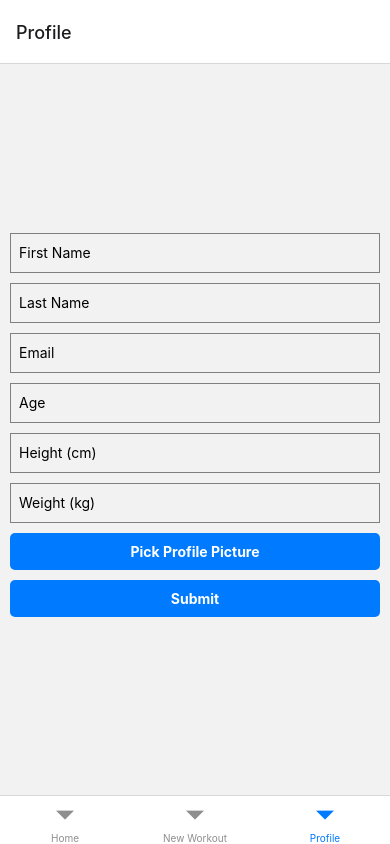
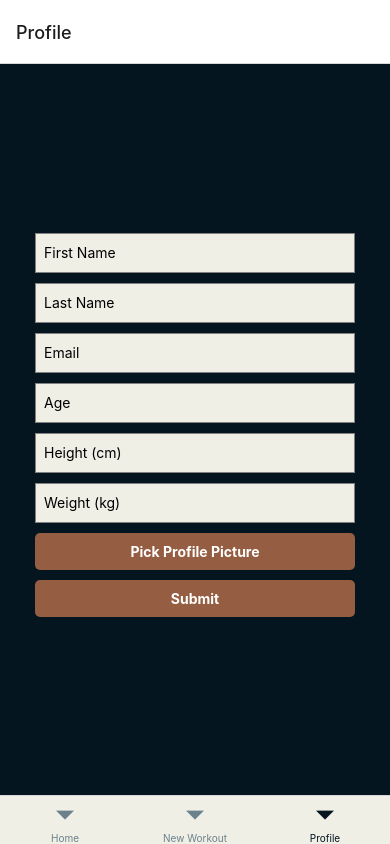
Before and after one commit to diegoguardiola/FitnessTracker, a React Native app in the folder fronend/: screen /Profile in a window 390 px wide. Built offline with nearby package versions, Linux system fonts and the light colour scheme; no server answers.

Commit message:
added some styling

```diff
--- a/fronend/App.js
+++ b/fronend/App.js
@@ -1,38 +1,37 @@
-import { StatusBar } from 'expo-status-bar';
 import React from 'react';
-import { StyleSheet, Text, View } from 'react-native';
+import { StyleSheet } from 'react-native';
 import { createBottomTabNavigator } from '@react-navigation/bottom-tabs';
 import { NavigationContainer } from '@react-navigation/native';
 
 import NewWorkout from './views/NewWorkout';
 import ProfileForm from './views/Profile';
 import Home from './views/Home';
-
 const Tab = createBottomTabNavigator();
-
-function MyTabs(){
+function MyTabs() {
   return (
-    <Tab.Navigator>
+    <Tab.Navigator
+      tabBarOptions={{
+        activeBackgroundColor: '#EFEFE6',
+        inactiveBackgroundColor: '#EFEFE6',
+        activeTintColor: '#04151F',
+        inactiveTintColor: '#6B818C'
+      }}
+    >
       <Tab.Screen name="Home" component={Home} />
       <Tab.Screen name="New Workout" component={NewWorkout} />
       <Tab.Screen name="Profile" component={ProfileForm} />
     </Tab.Navigator>
-  )
+  );
 }
 
 export default function App() {
   return (
-    <NavigationContainer>
+    <NavigationContainer >
       <MyTabs />
     </NavigationContainer>
   );
 }
 
 const styles = StyleSheet.create({
-  container: {
-    flex: 1,
-    backgroundColor: '#fff',
-    alignItems: 'center',
-    justifyContent: 'center',
-  },
+
 });
--- a/fronend/components/NewExercise.js
+++ b/fronend/components/NewExercise.js
@@ -1,6 +1,10 @@
 import React, { useState, useEffect, useRef } from 'react';
 import axios from 'axios';
-import { View, ScrollView, Modal, Text, TouchableOpacity, StyleSheet, Button } from 'react-native';
+import {
+  View, ScrollView, Modal,
+  Text, TouchableOpacity, StyleSheet,
+  FlatList
+} from 'react-native';
 import myExerciseList from './ExerciseList';
 import { ExerciseView } from './Sets';
 
@@ -107,12 +111,12 @@ const submitAll = async (event) => {
   }
 };
   return (
-    <View>
+    <View style={styles.container}>
       <ScrollView>
        {/* Render the clock */}
-      <View style={styles.container}>
+        <View style={styles.timeContainer}>
           <Text style={styles.timerText}>{formatTime(elapsedTime)}</Text>
-        <View style={styles.buttonContainer}>
+          <View style={styles.timeButtonContainer}>
             <TouchableOpacity style={styles.startButton} onPress={startTimer}>
               <Text style={styles.buttonText}>Start</Text>
             </TouchableOpacity>
@@ -125,13 +129,15 @@ const submitAll = async (event) => {
         <View style={styles.ExerciseBox}>
           {views}
         </View>
-
         {/* Add a new view */}
         <TouchableOpacity onPress={() => setVisible(true)}>
-          <Text>Select an Exercise</Text>
+            <Text style={{color: '#6B818C', alignSelf: 'center'}}>Select an Exercise</Text>
         </TouchableOpacity>
         <Modal visible={visible}>
-          <ScrollView>
+          <ScrollView
+            ontentContainerStyle={styles.scrollViewContainer}
+            contentInset={{top: 10, left: 10, bottom: 10, right: 10}}
+            bounces='true'>
             {exercises.map((item) => (
               <TouchableOpacity key={item.id} onPress={() => handlePress(item)}>
                 <Text>{item.name}</Text>
@@ -142,41 +148,68 @@ const submitAll = async (event) => {
             </TouchableOpacity>
           </ScrollView>
         </Modal>
-        <Button title="Submit All" onPress={submitAll} />
+        {/* Submit All */}
+        <TouchableOpacity onPress={submitAll} style={styles.submitAllButton}>
+          <Text style={styles.buttonText}>Submit All</Text>
+        </TouchableOpacity>
       </ScrollView>
     </View>
   );
 }
 
 const styles = StyleSheet.create({
+  container: {
+    flexDirection: 'column',
+    alignItems: 'center',
+  },
+  scrollView: {
+    flexDirection: 'column',
+    alignItems: 'center',
+  },
   ExerciseBox: {
     flexDirection: 'column',
     alignItems: 'center',
-    borderWidth: 2,
-    borderRadius: 5,
-    width: 500,
   },
-  container: {
+  timeContainer: {
+    flexDirection: 'column',
     alignItems: 'center',
+    margin: 10
   },
   timerText: {
-    fontSize: 48,
+    fontSize: 38,
+    color: '#6B818C'
   },
-  buttonContainer: {
+  timeButtonContainer: {
     flexDirection: 'row',
     justifyContent: 'center',
     marginTop: 16,
   },
   startButton: {
-    backgroundColor: 'green',
+    backgroundColor: '#6B818C',
+    color: '#EFEFE6',
     padding: 8,
     borderRadius: 4,
     marginRight: 8,
   },
   finishButton: {
-    backgroundColor: 'red',
+    backgroundColor: '#6B818C',
+    color: '#EFEFE6',
     padding: 8,
     borderRadius: 4,
+  },
+  scrollViewContainer: {
+    alignItems: 'center',
+    width: 450
+  },
+  submitAllButton: {
+    backgroundColor: '#955E42',
+    alignSelf: 'center',
+    alignItems: 'center',
+    width: 300,
+    padding: 10,
+    borderRadius: 5,
+    marginTop: 20,
+    marginBottom: 10,
   },
   buttonText: {
     color: 'white',
--- a/fronend/package.json
+++ b/fronend/package.json
@@ -20,6 +20,7 @@
     "react-dom": "18.2.0",
     "react-native": "0.71.3",
     "react-native-image-crop-picker": "^0.39.0",
+    "react-native-safe-area-context": "^4.5.0",
     "react-native-web": "~0.18.10"
   },
   "devDependencies": {
--- a/fronend/views/Home.js
+++ b/fronend/views/Home.js
@@ -1,5 +1,5 @@
 import React, { useState, useEffect } from 'react';
-import { View, Text } from 'react-native';
+import { View, Text, StyleSheet } from 'react-native';
 import axios from 'axios';
 
 const Home = () => {
@@ -19,7 +19,7 @@ const Home = () => {
   }, []);
 
   return (
-    <View>
+    <View style={styles.container}>
       {profiles.map((profile) => (
         <View key={profile._id}>
           <Text>{profile.firstName} {profile.lastName}</Text>
@@ -34,4 +34,13 @@ const Home = () => {
   );
 };
 
+const styles = StyleSheet.create({
+  container: {
+    flex: 1,
+    justifyContent: 'center',
+    backgroundColor: '#04151F'
+  },
+});
+
+
 export default Home;
--- a/fronend/views/NewWorkout.js
+++ b/fronend/views/NewWorkout.js
@@ -1,8 +1,13 @@
 import ExerciseList from "../components/NewExercise";
-import { StyleSheet, Text, View, TouchableOpacity, StatusBar, Button } from 'react-native';
+import {
+  StyleSheet, Text, View,
+  TouchableOpacity, StatusBar,
+  Button, SafeAreaView
+} from 'react-native';
 import axios from "axios";
 import React from "react";
 import { useState } from 'react';
+import { SafeAreaProvider } from 'react-native-safe-area-context';
 
 
 function NewWorkout() {
@@ -33,13 +38,33 @@ function NewWorkout() {
 
       }
     return (
-      <View style={{ flex: 1, justifyContent: 'center', alignItems: 'center' }}>
-        <Text>New Workout</Text>
-        <StatusBar style="auto" />
-        <ExerciseList/>
+      <SafeAreaProvider style={styles.container}>
+        <SafeAreaView>
+        <View style={styles.headerContainer}>
+          <Text style={styles.headerText}>New Workout</Text>
+          <StatusBar style="auto" />
+          <ExerciseList/>
+        </View>
+        </SafeAreaView>
+      </SafeAreaProvider>
 
-      </View>
     );
   }
 
+  const styles = StyleSheet.create({
+    container: {
+      flex: 1,
+      justifyContent: 'center',
+      backgroundColor: '#04151F'
+    },
+    headerContainer: {
+      flex: 1,
+      alignItems: 'center'
+    },
+    headerText: {
+      fontSize: 44,
+      color: '#9C914F',
+    }
+  });
+
   export default NewWorkout;
--- a/fronend/views/Profile.js
+++ b/fronend/views/Profile.js
@@ -1,13 +1,12 @@
 import React, {useState} from 'react';
 import {
-  View,
-  Text,
-  TextInput,
-  TouchableOpacity,
-  StyleSheet,
+  View, Text, TextInput,
+  TouchableOpacity, StyleSheet,
+  SafeAreaView,
 } from 'react-native';
 import * as ImagePicker from 'expo-image-picker';
 import axios from 'axios';
+import { SafeAreaProvider } from 'react-native-safe-area-context';
 
 const ProfileForm = () => {
   const [firstName, setFirstName] = useState('');
@@ -55,7 +54,8 @@ const pickImage = async () => {
   };
 
   return (
-    <View style={styles.container}>
+    <SafeAreaProvider style={styles.container}>
+      <SafeAreaView >
         <TextInput
           style={styles.input}
           value={firstName}
@@ -101,7 +101,9 @@ const pickImage = async () => {
         <TouchableOpacity onPress={handleSubmit} style={styles.button}>
           <Text style={styles.buttonText}>Submit</Text>
         </TouchableOpacity>
-    </View>
+      </SafeAreaView>
+    </SafeAreaProvider>
+
   );
 };
 
@@ -109,20 +111,23 @@ const styles = StyleSheet.create({
   container: {
     flex: 1,
     justifyContent: 'center',
-    paddingHorizontal: 10,
+    backgroundColor: '#04151F'
   },
   input: {
     height: 40,
     borderColor: 'gray',
+    backgroundColor: '#EFEFE6',
     borderWidth: 1,
     marginBottom: 10,
+    marginHorizontal: 35,
     paddingHorizontal: 8,
   },
   button: {
-    backgroundColor: '#007AFF',
+    backgroundColor: '#955E42',
     padding: 10,
     borderRadius: 5,
     marginBottom: 10,
+    marginHorizontal: 35,
   },
   buttonText: {
     color: 'white',
```
Also changed, not shown: 1 other file (tests, documents, lock files or other folders). Lines whose indentation alone changed are shown as unchanged.
